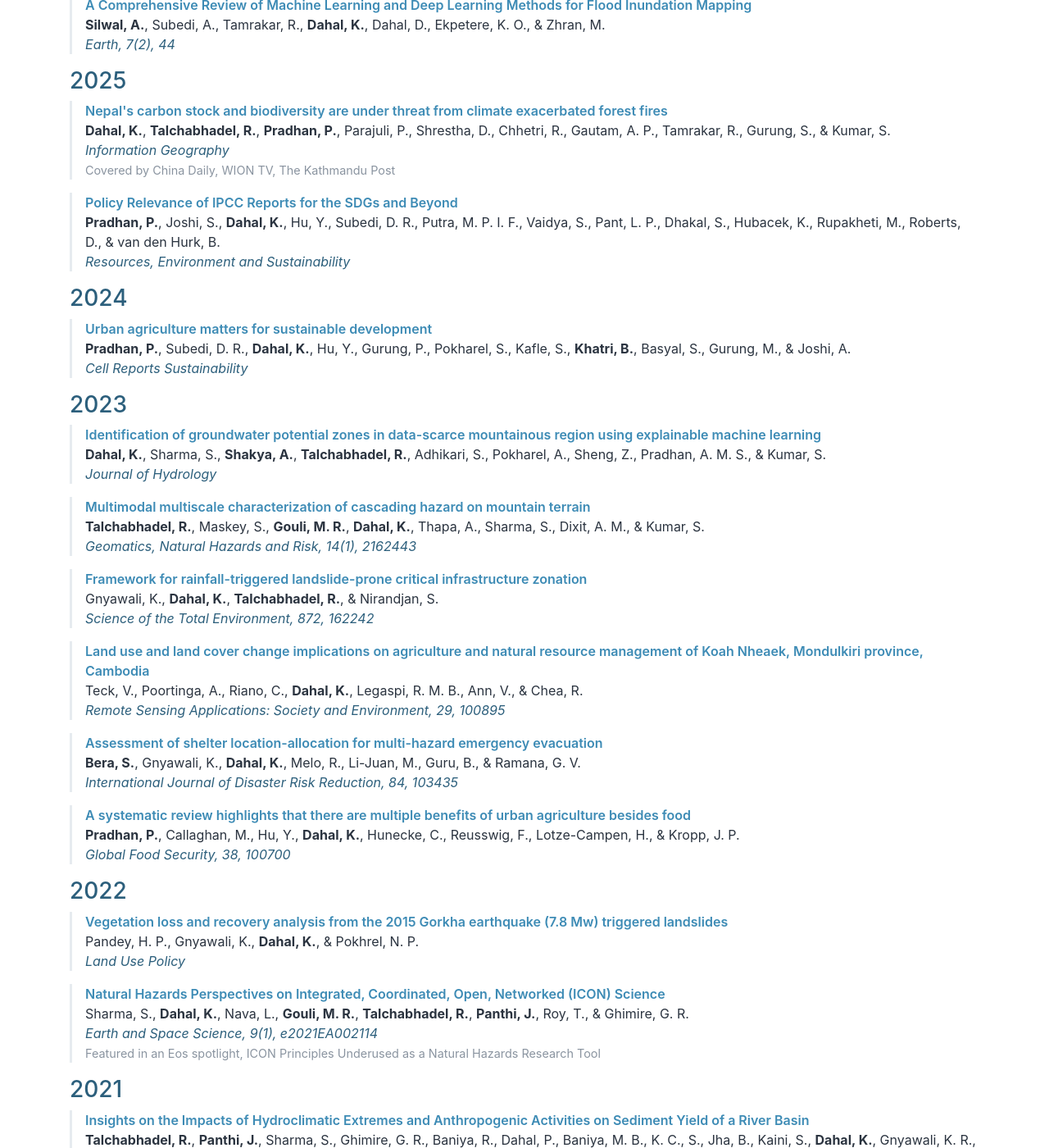
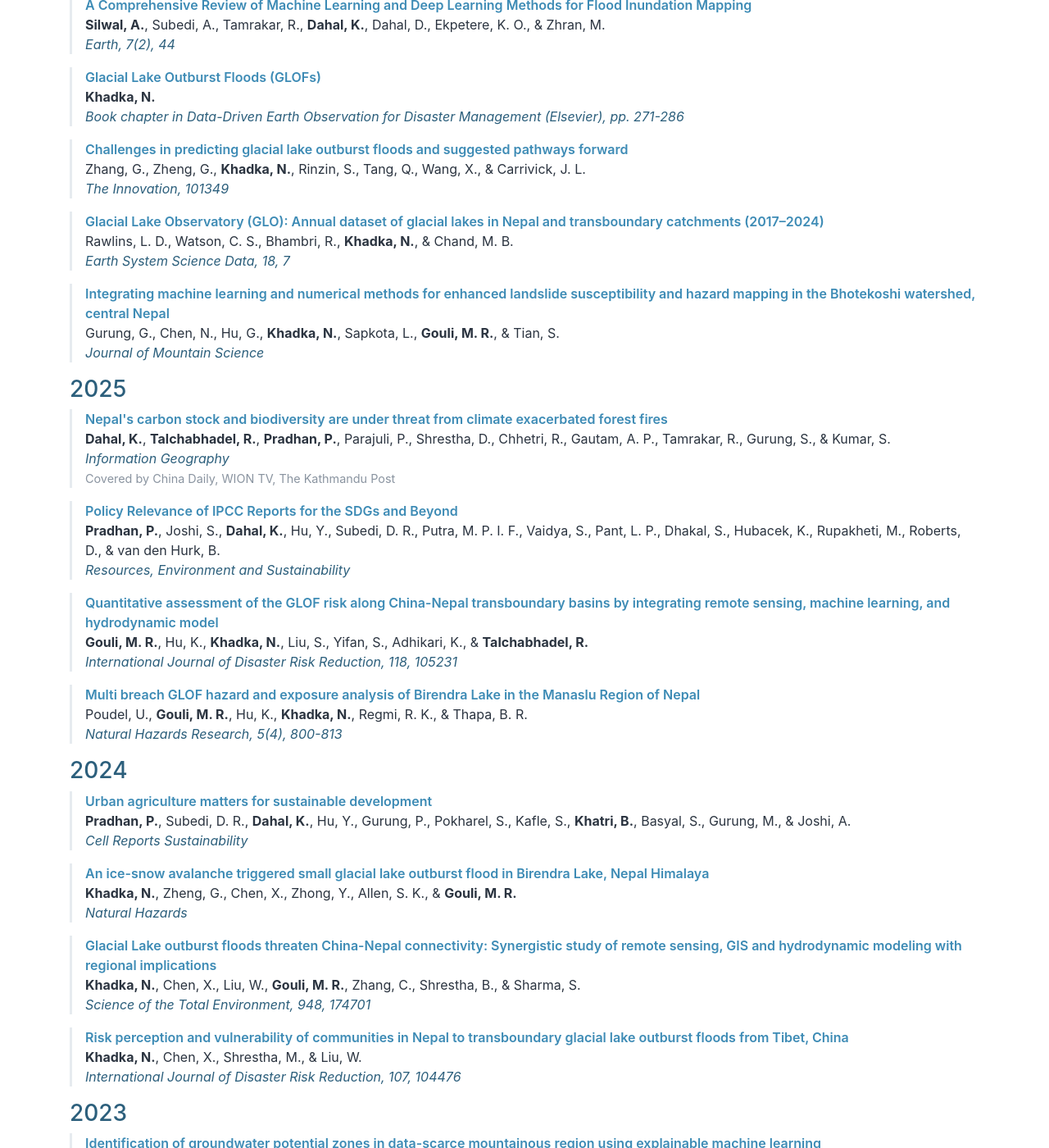
Before and after one commit to geokshitij/mhydro, a Jekyll site: the page built from publications.html, in a window 1280 px wide and 1400 px high, scrolled down 461 px. Shown: the whole window at 82% size. Built offline with Jekyll 4.4.1, drawn with Linux system fonts in a browser that asks for light colours; some of the changed text lies outside the part shown.

Commit message:
Update site

```diff
--- a/_data/people.yml
+++ b/_data/people.yml
@@ -25,7 +25,7 @@ yogesh-bhattarai:
 nitesh-khadka:
     display_name: "Nitesh Khadka"
     role: member
-    bio: "Chinese Academy of Sciences, China"
+    bio: "Tribhuvan University, Nepal"
     image: /img/people/nitesh-khadka.jpg
     linkedin: "https://www.linkedin.com/in/nitesh-khadka-a1155b168/"
     scholar: "https://scholar.google.com/citations?user=-GIWPgkAAAAJ"
--- a/_data/publications.yml
+++ b/_data/publications.yml
@@ -123,3 +123,117 @@
   year: 2021
   url: "https://doi.org/10.3390/earth2010003"
   type: journal
+
+# Mountain-related papers from Nitesh Khadka's CV
+
+- title: "Glacial Lake Outburst Floods (GLOFs)"
+  authors: "<b>Khadka, N.</b>"
+  venue: "Book chapter in Data-Driven Earth Observation for Disaster Management (Elsevier), pp. 271-286"
+  year: 2026
+  url: "https://doi.org/10.1016/B978-0-443-33803-8.00007-X"
+  type: journal
+
+- title: "Challenges in predicting glacial lake outburst floods and suggested pathways forward"
+  authors: "Zhang, G., Zheng, G., <b>Khadka, N.</b>, Rinzin, S., Tang, Q., Wang, X., & Carrivick, J. L."
+  venue: "The Innovation, 101349"
+  year: 2026
+  url: "https://doi.org/10.1016/j.xinn.2026.101349"
+  type: journal
+
+- title: "Glacial Lake Observatory (GLO): Annual dataset of glacial lakes in Nepal and transboundary catchments (2017–2024)"
+  authors: "Rawlins, L. D., Watson, C. S., Bhambri, R., <b>Khadka, N.</b>, & Chand, M. B."
+  venue: "Earth System Science Data, 18, 7"
+  year: 2026
+  url: "https://doi.org/10.5194/essd-18-5143-2026"
+  type: journal
+
+- title: "Integrating machine learning and numerical methods for enhanced landslide susceptibility and hazard mapping in the Bhotekoshi watershed, central Nepal"
+  authors: "Gurung, G., Chen, N., Hu, G., <b>Khadka, N.</b>, Sapkota, L., <b>Gouli, M. R.</b>, & Tian, S."
+  venue: "Journal of Mountain Science"
+  year: 2026
+  url: "https://doi.org/10.1007/s11629-025-9951-2"
+  type: journal
+
+- title: "Quantitative assessment of the GLOF risk along China-Nepal transboundary basins by integrating remote sensing, machine learning, and hydrodynamic model"
+  authors: "<b>Gouli, M. R.</b>, Hu, K., <b>Khadka, N.</b>, Liu, S., Yifan, S., Adhikari, K., & <b>Talchabhadel, R.</b>"
+  venue: "International Journal of Disaster Risk Reduction, 118, 105231"
+  year: 2025
+  url: "https://doi.org/10.1016/j.ijdrr.2025.105231"
+  type: journal
+
+- title: "Multi breach GLOF hazard and exposure analysis of Birendra Lake in the Manaslu Region of Nepal"
+  authors: "Poudel, U., <b>Gouli, M. R.</b>, Hu, K., <b>Khadka, N.</b>, Regmi, R. K., & Thapa, B. R."
+  venue: "Natural Hazards Research, 5(4), 800-813"
+  year: 2025
+  url: "https://doi.org/10.1016/j.nhres.2025.03.007"
+  type: journal
+
+- title: "An ice-snow avalanche triggered small glacial lake outburst flood in Birendra Lake, Nepal Himalaya"
+  authors: "<b>Khadka, N.</b>, Zheng, G., Chen, X., Zhong, Y., Allen, S. K., & <b>Gouli, M. R.</b>"
+  venue: "Natural Hazards"
+  year: 2024
+  url: "https://doi.org/10.1007/s11069-024-07014-0"
+  type: journal
+
+- title: "Glacial Lake outburst floods threaten China-Nepal connectivity: Synergistic study of remote sensing, GIS and hydrodynamic modeling with regional implications"
+  authors: "<b>Khadka, N.</b>, Chen, X., Liu, W., <b>Gouli, M. R.</b>, Zhang, C., Shrestha, B., & Sharma, S."
+  venue: "Science of the Total Environment, 948, 174701"
+  year: 2024
+  url: "https://doi.org/10.1016/j.scitotenv.2024.174701"
+  type: journal
+
+- title: "Risk perception and vulnerability of communities in Nepal to transboundary glacial lake outburst floods from Tibet, China"
+  authors: "<b>Khadka, N.</b>, Chen, X., Shrestha, M., & Liu, W."
+  venue: "International Journal of Disaster Risk Reduction, 107, 104476"
+  year: 2024
+  url: "https://doi.org/10.1016/j.ijdrr.2024.104476"
+  type: journal
+
+- title: "Climate change and its impacts on glaciers and glacial lakes in Nepal Himalayas"
+  authors: "<b>Khadka, N.</b>, Chen, X., Sharma, S., & Shrestha, B."
+  venue: "Regional Environmental Change, 23(4), 143"
+  year: 2023
+  url: "https://doi.org/10.1007/s10113-023-02142-y"
+  type: journal
+
+- title: "Hazard assessment of a pair of glacial lakes in Nepal Himalaya: unfolding combined outbursts of Upper and Lower Barun"
+  authors: "<b>Gouli, M. R.</b>, Hu, K., <b>Khadka, N.</b>, & <b>Talchabhadel, R.</b>"
+  venue: "Geomatics, Natural Hazards and Risk, 14(1), 2266219"
+  year: 2023
+  url: "https://doi.org/10.1080/19475705.2023.2266219"
+  type: journal
+
+- title: "Evolution and bathymetry of glacial lake at the lowest elevation in Nepal Himalaya"
+  authors: "Kandel, S., <b>Khadka, N.</b>, Tiwari, D., Shrestha, D., & Rijal, K."
+  venue: "Journal of Mountain Science, 20(1), 141-144"
+  year: 2023
+  url: "https://doi.org/10.1007/s11629-022-7615-z"
+  type: journal
+
+- title: "An outlook on the applicability of satellite precipitation products for monitoring extreme precipitation events in Nepal Himalaya"
+  authors: "<b>Talchabhadel, R.</b>, Sharma, S., <b>Khadka, N.</b>, Hamal, K., Karki, S., & Thapa, B. R."
+  venue: "Weather, 77(5)"
+  year: 2022
+  url: "https://doi.org/10.1002/wea.414"
+  type: journal
+
+- title: "Evaluation of Glacial Lake Outburst Flood susceptibility using multi-criteria assessment framework in Mahalangur Himalaya"
+  authors: "<b>Khadka, N.</b>, Chen, X., Nie, Y., Thakuri, S., Zheng, G., & Zhang, G."
+  venue: "Frontiers in Earth Science, 8, 601288"
+  year: 2021
+  url: "https://doi.org/10.3389/feart.2020.601288"
+  type: journal
+
+- title: "The state of six dangerous glacial lakes in the Nepalese Himalaya"
+  authors: "<b>Khadka, N.</b>, Zhang, G., & Chen, W."
+  venue: "Terrestrial, Atmospheric and Oceanic Sciences, 30, 1-10"
+  year: 2019
+  url: "https://doi.org/10.3319/TAO.2018.09.28.03"
+  type: journal
+
+- title: "Glacial Lakes in the Nepal Himalaya: Inventory and Decadal Dynamics (1977–2017)"
+  authors: "<b>Khadka, N.</b>, Zhang, G., & Thakuri, S."
+  venue: "Remote Sensing, 10(12), 1913"
+  year: 2018
+  url: "https://doi.org/10.3390/rs10121913"
+  type: journal
--- a/bib/pubs.bib
+++ b/bib/pubs.bib
@@ -139,6 +139,166 @@
   url     = {https://doi.org/10.1029/2021EA002114}
 }
 
+@incollection{khadka2026glofchapter,
+  author    = {Khadka, Nitesh},
+  title     = {Glacial Lake Outburst Floods ({GLOFs})},
+  booktitle = {Data-Driven Earth Observation for Disaster Management},
+  publisher = {Elsevier},
+  pages     = {271--286},
+  year      = {2026},
+  doi       = {10.1016/B978-0-443-33803-8.00007-X}
+}
+
+@article{zhang2026challenges,
+  author  = {Zhang, Guoqing and Zheng, G. and Khadka, Nitesh and Rinzin, S. and Tang, Q. and Wang, X. and Carrivick, J. L.},
+  title   = {Challenges in predicting glacial lake outburst floods and suggested pathways forward},
+  journal = {The Innovation},
+  pages   = {101349},
+  year    = {2026},
+  doi     = {10.1016/j.xinn.2026.101349}
+}
+
+@article{rawlins2026glo,
+  author  = {Rawlins, L. D. and Watson, C. S. and Bhambri, R. and Khadka, Nitesh and Chand, M. B.},
+  title   = {Glacial Lake Observatory ({GLO}): Annual dataset of glacial lakes in Nepal and transboundary catchments (2017--2024)},
+  journal = {Earth System Science Data},
+  volume  = {18},
+  pages   = {7},
+  year    = {2026},
+  doi     = {10.5194/essd-18-5143-2026}
+}
+
+@article{gurung2026bhotekoshi,
+  author  = {Gurung, G. and Chen, N. and Hu, G. and Khadka, Nitesh and Sapkota, L. and Gouli, Manish Raj and Tian, S.},
+  title   = {Integrating machine learning and numerical methods for enhanced landslide susceptibility and hazard mapping in the {Bhotekoshi} watershed, central {Nepal}},
+  journal = {Journal of Mountain Science},
+  year    = {2026},
+  doi     = {10.1007/s11629-025-9951-2}
+}
+
+@article{gouli2025glofrisk,
+  author  = {Gouli, Manish Raj and Hu, K. and Khadka, Nitesh and Liu, S. and Yifan, S. and Adhikari, K. and Talchabhadel, Rocky},
+  title   = {Quantitative assessment of the {GLOF} risk along {China}-{Nepal} transboundary basins by integrating remote sensing, machine learning, and hydrodynamic model},
+  journal = {International Journal of Disaster Risk Reduction},
+  volume  = {118},
+  pages   = {105231},
+  year    = {2025},
+  doi     = {10.1016/j.ijdrr.2025.105231}
+}
+
+@article{poudel2025birendra,
+  author  = {Poudel, U. and Gouli, Manish Raj and Hu, K. and Khadka, Nitesh and Regmi, R. K. and Thapa, B. R.},
+  title   = {Multi breach {GLOF} hazard and exposure analysis of {Birendra} Lake in the {Manaslu} Region of {Nepal}},
+  journal = {Natural Hazards Research},
+  volume  = {5},
+  number  = {4},
+  pages   = {800--813},
+  year    = {2025},
+  doi     = {10.1016/j.nhres.2025.03.007}
+}
+
+@article{khadka2024birendra,
+  author  = {Khadka, Nitesh and Zheng, G. and Chen, X. and Zhong, Y. and Allen, S. K. and Gouli, Manish Raj},
+  title   = {An ice-snow avalanche triggered small glacial lake outburst flood in {Birendra} Lake, {Nepal} {Himalaya}},
+  journal = {Natural Hazards},
+  year    = {2024},
+  doi     = {10.1007/s11069-024-07014-0}
+}
+
+@article{khadka2024connectivity,
+  author  = {Khadka, Nitesh and Chen, X. and Liu, W. and Gouli, Manish Raj and Zhang, C. and Shrestha, B. and Sharma, S.},
+  title   = {Glacial Lake outburst floods threaten {China}-{Nepal} connectivity: Synergistic study of remote sensing, {GIS} and hydrodynamic modeling with regional implications},
+  journal = {Science of the Total Environment},
+  volume  = {948},
+  pages   = {174701},
+  year    = {2024},
+  doi     = {10.1016/j.scitotenv.2024.174701}
+}
+
+@article{khadka2024riskperception,
+  author  = {Khadka, Nitesh and Chen, X. and Shrestha, M. and Liu, W.},
+  title   = {Risk perception and vulnerability of communities in {Nepal} to transboundary glacial lake outburst floods from {Tibet}, {China}},
+  journal = {International Journal of Disaster Risk Reduction},
+  volume  = {107},
+  pages   = {104476},
+  year    = {2024},
+  doi     = {10.1016/j.ijdrr.2024.104476}
+}
+
+@article{khadka2023climate,
+  author  = {Khadka, Nitesh and Chen, X. and Sharma, S. and Shrestha, B.},
+  title   = {Climate change and its impacts on glaciers and glacial lakes in {Nepal} {Himalayas}},
+  journal = {Regional Environmental Change},
+  volume  = {23},
+  number  = {4},
+  pages   = {143},
+  year    = {2023},
+  doi     = {10.1007/s10113-023-02142-y}
+}
+
+@article{gouli2023barun,
+  author  = {Gouli, Manish Raj and Hu, K. and Khadka, Nitesh and Talchabhadel, Rocky},
+  title   = {Hazard assessment of a pair of glacial lakes in {Nepal} {Himalaya}: unfolding combined outbursts of {Upper} and {Lower} {Barun}},
+  journal = {Geomatics, Natural Hazards and Risk},
+  volume  = {14},
+  number  = {1},
+  pages   = {2266219},
+  year    = {2023},
+  doi     = {10.1080/19475705.2023.2266219}
+}
+
+@article{kandel2023bathymetry,
+  author  = {Kandel, S. and Khadka, Nitesh and Tiwari, D. and Shrestha, D. and Rijal, K.},
+  title   = {Evolution and bathymetry of glacial lake at the lowest elevation in {Nepal} {Himalaya}},
+  journal = {Journal of Mountain Science},
+  volume  = {20},
+  number  = {1},
+  pages   = {141--144},
+  year    = {2023},
+  doi     = {10.1007/s11629-022-7615-z}
+}
+
+@article{talchabhadel2022satellite,
+  author  = {Talchabhadel, Rocky and Sharma, Sanjib and Khadka, Nitesh and Hamal, K. and Karki, S. and Thapa, B. R.},
+  title   = {An outlook on the applicability of satellite precipitation products for monitoring extreme precipitation events in {Nepal} {Himalaya}},
+  journal = {Weather},
+  volume  = {77},
+  number  = {5},
+  year    = {2022},
+  doi     = {10.1002/wea.414}
+}
+
+@article{khadka2021mahalangur,
+  author  = {Khadka, Nitesh and Chen, X. and Nie, Y. and Thakuri, S. and Zheng, G. and Zhang, G.},
+  title   = {Evaluation of Glacial Lake Outburst Flood susceptibility using multi-criteria assessment framework in {Mahalangur} {Himalaya}},
+  journal = {Frontiers in Earth Science},
+  volume  = {8},
+  pages   = {601288},
+  year    = {2021},
+  doi     = {10.3389/feart.2020.601288}
+}
+
+@article{khadka2019sixlakes,
+  author  = {Khadka, Nitesh and Zhang, Guoqing and Chen, W.},
+  title   = {The state of six dangerous glacial lakes in the {Nepalese} {Himalaya}},
+  journal = {Terrestrial, Atmospheric and Oceanic Sciences},
+  volume  = {30},
+  pages   = {1--10},
+  year    = {2019},
+  doi     = {10.3319/TAO.2018.09.28.03}
+}
+
+@article{khadka2018inventory,
+  author  = {Khadka, Nitesh and Zhang, Guoqing and Thakuri, S.},
+  title   = {Glacial Lakes in the {Nepal} {Himalaya}: Inventory and Decadal Dynamics (1977--2017)},
+  journal = {Remote Sensing},
+  volume  = {10},
+  number  = {12},
+  pages   = {1913},
+  year    = {2018},
+  doi     = {10.3390/rs10121913}
+}
+
 @article{talchabhadel2021sediment,
   author  = {Talchabhadel, Rocky and Panthi, Jeeban and Sharma, Sanjib and Ghimire, Ganesh R. and Baniya, Rupesh and Dahal, Pawan and Baniya, M. B. and K. C., S. and Jha, B. and Kaini, S. and Dahal, Kshitij and Gnyawali, Kaushal R. and Parajuli, Binod and Kumar, Saurav},
   title   = {Insights on the Impacts of Hydroclimatic Extremes and Anthropogenic Activities on Sediment Yield of a River Basin},
```
